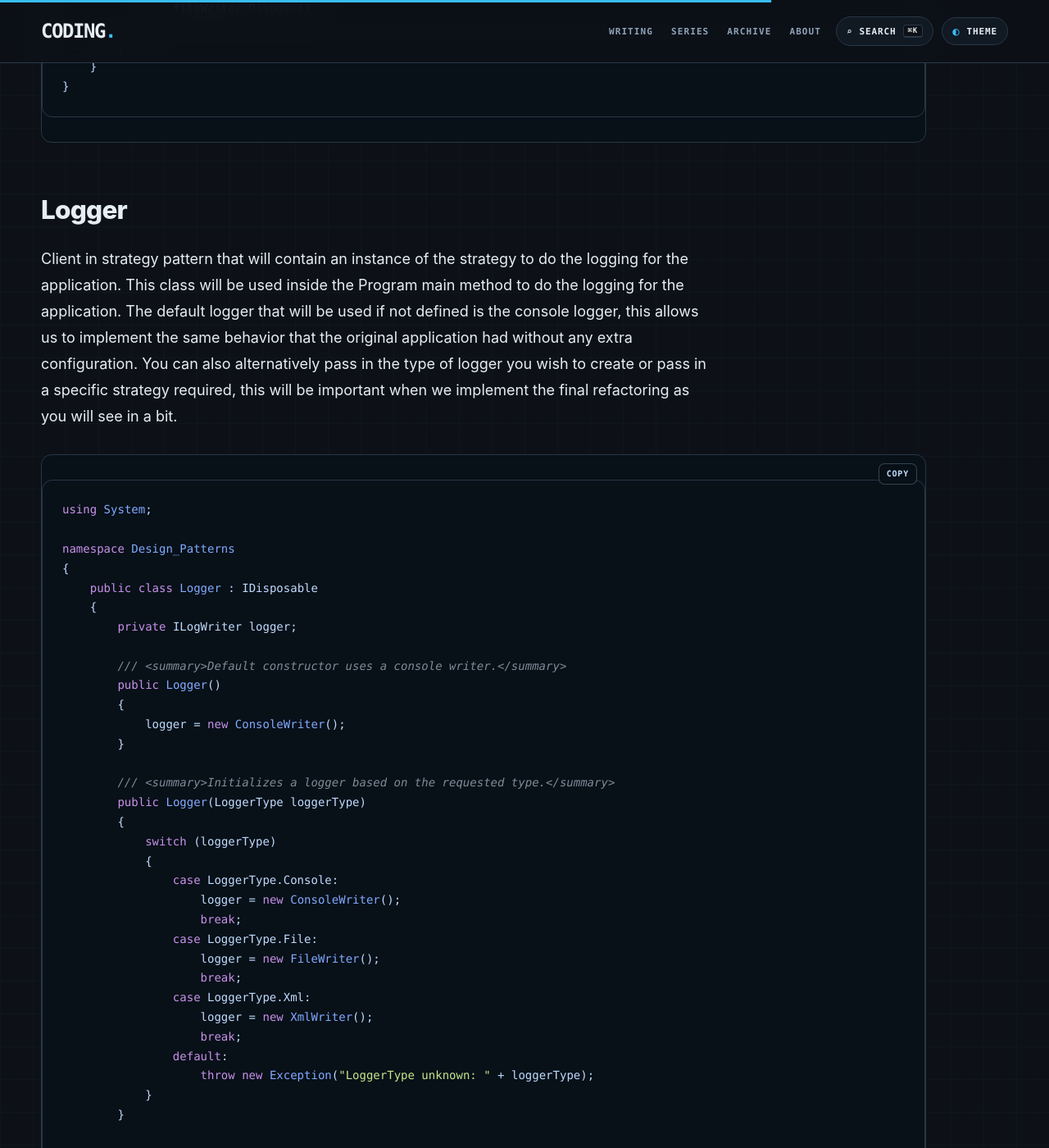
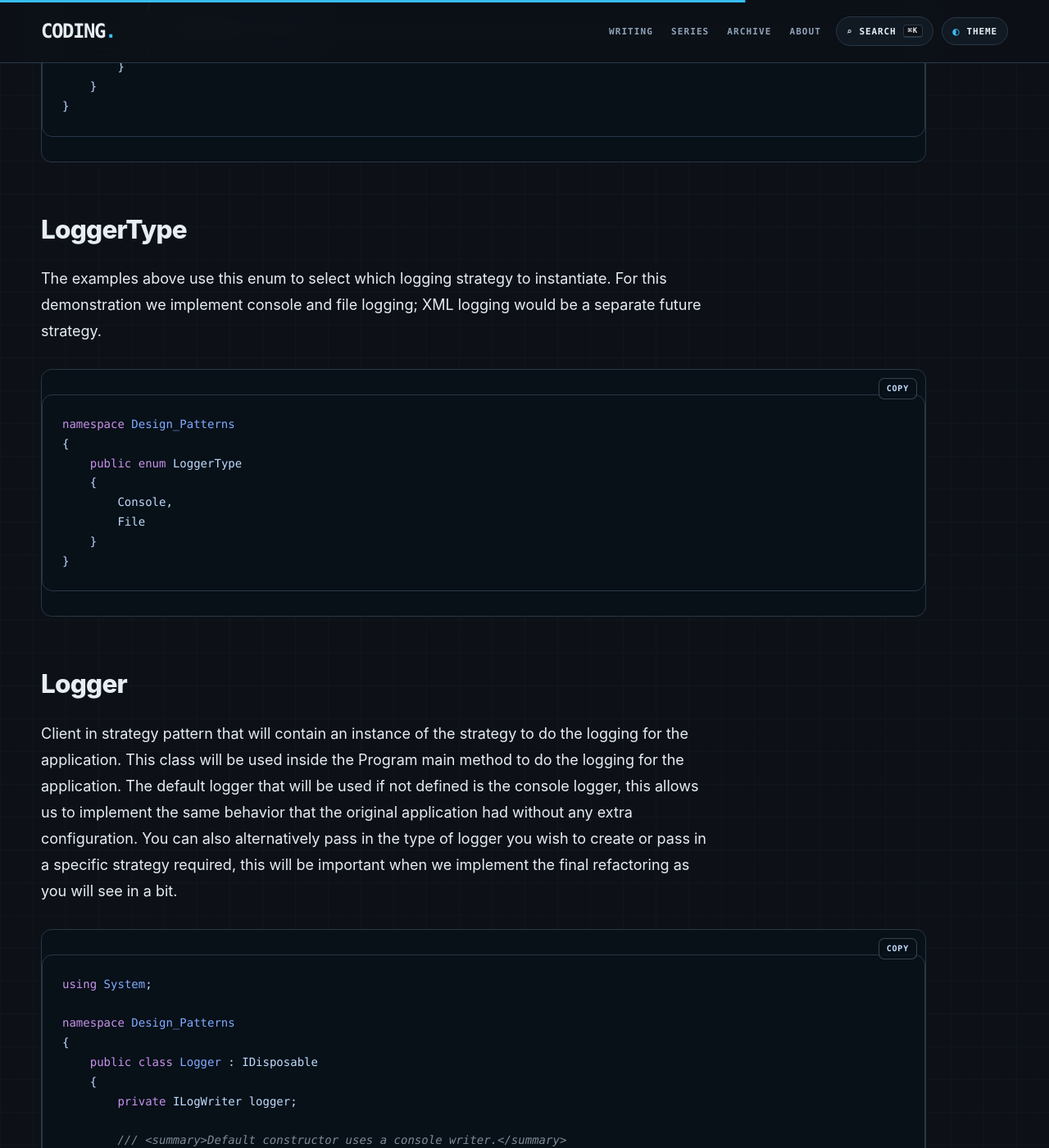
Before and after one commit to infoconex/coding-blog, a Jekyll site: the page built from post/2013/10/05/My-favorite-design-patterns-are-Strategy-and-Factory-Method/index.md, in a window 1280 px wide and 1400 px high, scrolled down 11204 px. Shown: the whole window at 82% size. Built offline with Jekyll 4.4.1, drawn with Linux system fonts in a browser that asks for light colours; some of the changed text lies outside the part shown.

Commit message:
Complete design-pattern sample with LoggerType enum and remove undefined XML strategy

````diff
--- a/post/2013/10/05/My-favorite-design-patterns-are-Strategy-and-Factory-Method/index.md
+++ b/post/2013/10/05/My-favorite-design-patterns-are-Strategy-and-Factory-Method/index.md
@@ -275,6 +276,19 @@ namespace Design_Patterns
 }
 ```
 
+**LoggerType** – The examples above use this enum to select which logging strategy to instantiate. For this demonstration we implement console and file logging; XML logging would be a separate future strategy.
+
+```csharp
+namespace Design_Patterns
+{
+    public enum LoggerType
+    {
+        Console,
+        File
+    }
+}
+```
+
 **Logger** – Client in strategy pattern that will contain an instance of the strategy to do the logging for the application. This class will be used inside the Program main method to do the logging for the application. The default  logger that will be used if not defined is the console logger, this allows us to implement the same behavior that the original application had without any extra configuration. You can also alternatively pass in the type of logger you wish to create or pass in a specific strategy required, this will be important when we implement the final refactoring as you will see in a bit.
 
 ```csharp
@@ -302,9 +316,6 @@ namespace Design_Patterns
                     break;
                 case LoggerType.File:
                     logger = new FileWriter();
-                    break;
-                case LoggerType.Xml:
-                    logger = new XmlWriter();
                     break;
                 default:
                     throw new Exception("LoggerType unknown: " + loggerType);
````
Also changed, not shown: other parts of post/2013/10/05/My-favorite-design-patterns-are-Strategy-and-Factory-Method/index.md (+1 -0 lines).
